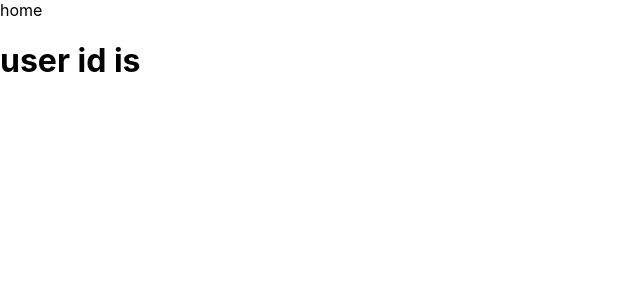
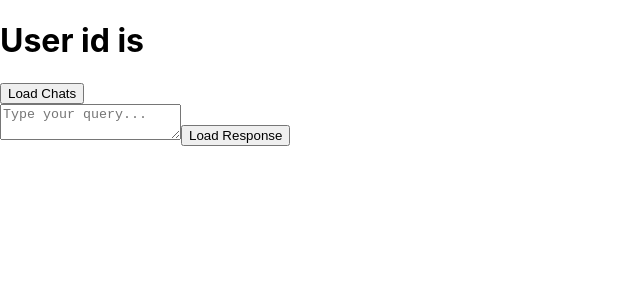
Before and after one commit to NimbleNitesh/Healthcare-Information-Assistant, a React (Create React App) app in the folder frontend/: page /Homepage in a window 1280 px wide. Shown: the top 300 px of the page, without its empty margins (0-640 px from the left). Built offline with nearby package versions, Linux system fonts and the light colour scheme.

Commit message:
added frontend apis

```diff
--- a/frontend/src/components/home.js
+++ b/frontend/src/components/home.js
@@ -1,15 +1,84 @@
-import React from 'react'
-import axios from 'axios'
+import React, { useState } from 'react';
+import axios from 'axios';
 
-const id = localStorage.getItem('id');
+const Home = () => {
+  const [chats, setChats] = useState([]); // State to store the array
+  const [newChatText, setNewChatText] = useState(''); // State to store the user's query
 
+  const id = localStorage.getItem('id');
 
-const home = () => {
+  const loadChats = () => {
+    axios.post('http://localhost:3000/chats', { id })
+      .then(res => {
+        if (res.status === 200) {
+          console.log(res.data.chats); // Assuming the array is in res.data.chats
+          setChats(res.data.chats); // Update the state with the array
+        } else {
+          console.log('Error');
+        }
+      })
+      .catch(err => {
+        console.log(err);
+      });
+  }
+
+  const loadResponse = () => {
+    const OPENROUTER_API_KEY = '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';
+
+    axios.post('https://openrouter.ai/api/v1/chat/completions', {
+    model: 'mistralai/mixtral-8x7b-instruct',
+    messages: [
+      { role: 'user', content: newChatText },
+    ],
+  }, {
+    headers: {
+      Authorization: `Bearer ${OPENROUTER_API_KEY}`,
+      'Content-Type': 'application/json',
+    },
+  })
+    .then(response => {
+      console.log(response.data); // Log the response from the API
+      // Handle the response as needed
+    })
+    .catch(error => {
+      console.error('Error loading response:', error);
+    });
+
+  }
+
+  // Call loadChats when the component mounts
+  // You might want to trigger this function based on user interactions or other events
+  // useEffect(() => {
+  //   loadChats();
+  // }, []);
+
   return (
-    <div>home
-    <h1> user id is {id}</h1>
+    <div>
+      <h1>User id is {id}</h1>
+      <button onClick={loadChats}>Load Chats</button>
+      <div className='prevChats'>
+        {/* Render the chats from the state variable */}
+        {chats.map(chat => (
+          <div key={chat.id}>
+            {/* Render each chat item */}
+            {/* Adjust the rendering based on the structure of your chat object */}
+            <p>{chat.req}</p>
+            <p>{chat.res}</p>
+            {/* Add other properties as needed */}
+          </div>
+        ))}
+      </div>
+      <div className='newChat'>
+          {/** Here there will be a text box where the user will post his query. Then load response api will be called */}
+          <textarea
+          placeholder='Type your query...'
+          value={newChatText}
+          onChange={(e) => setNewChatText(e.target.value)}
+        />
+        <button onClick={loadResponse}>Load Response</button>
+      </div>
     </div>
-  )
+  );
 }
 
-export default home
+export default Home;
```
